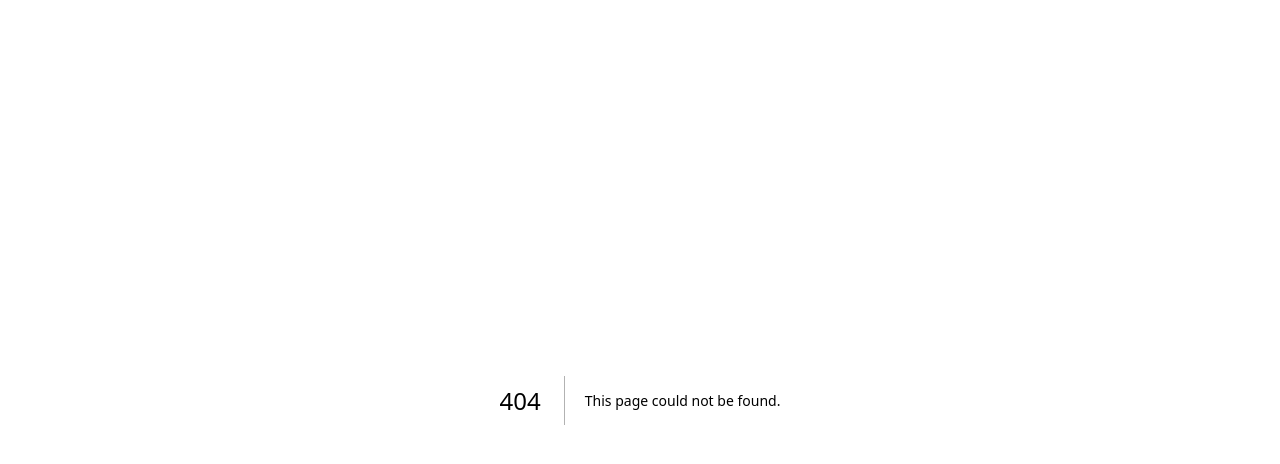
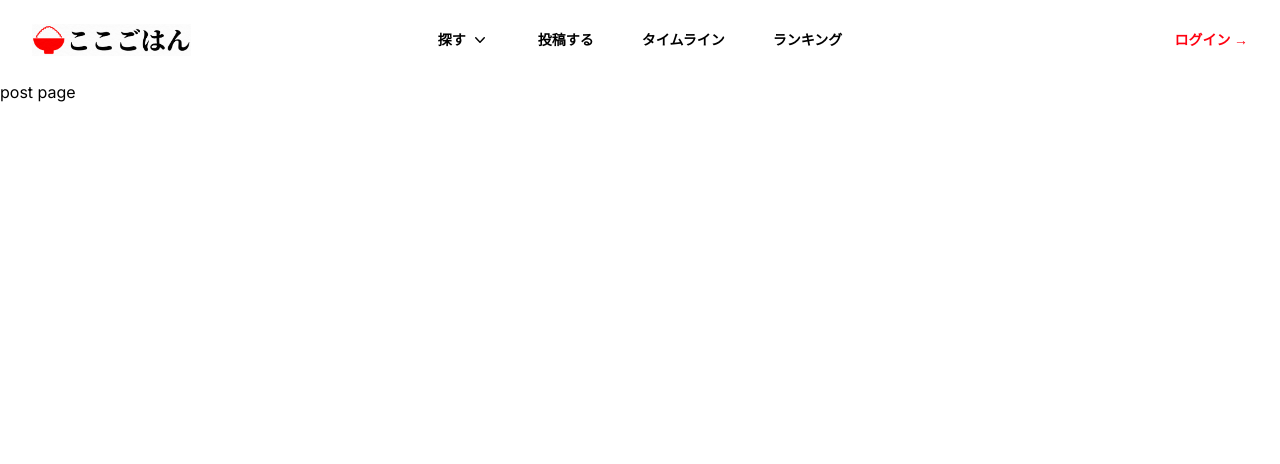
Before and after one commit to kohta9521/Kokogohan-Web-App, a Next.js app: page /post in a window 1280 px wide. Before the commit this address had no page. Shown: the top 464 px of the page. Built offline with nearby package versions, Linux system fonts and the light colour scheme.

Commit message:
add all page

```diff
--- a/src/app/login/page.tsx
+++ b/src/app/login/page.tsx
@@ -1,6 +1,6 @@
+import React from 'react'
 import Image from 'next/image'
 import Link from 'next/link'
-import React from 'react'
 
 // components import
 
--- /dev/null
+++ b/src/app/post/page.tsx
@@ -0,0 +1,15 @@
+import React from "react";
+
+// components import
+import BasicLayout from "@/components/templates/BasicLayout";
+
+
+const Post = () => {
+    return (
+        <BasicLayout>
+            <h1>post page</h1>
+        </BasicLayout>
+    )
+}
+
+export default Post
--- /dev/null
+++ b/src/app/ranking/page.tsx
@@ -0,0 +1,15 @@
+import React from "react";
+
+// components import
+import BasicLayout from "@/components/templates/BasicLayout";
+
+
+const Ranking = () => {
+    return (
+        <BasicLayout>
+            <h1>ranking page</h1>
+        </BasicLayout>
+    )
+}
+
+export default Ranking
--- /dev/null
+++ b/src/app/search/conditinalsearch/page.tsx
@@ -0,0 +1,16 @@
+import React from 'react'
+
+
+// components import
+import BasicLayout from '@/components/templates/BasicLayout'
+
+
+const Conditinalsearch = () => {
+    return (
+        <BasicLayout>
+            <h1>conditinalsearch page</h1>
+        </BasicLayout>
+    )
+}
+
+export default Conditinalsearch
--- /dev/null
+++ b/src/app/search/nearbysearch/page.tsx
@@ -0,0 +1,16 @@
+import React from 'react'
+
+
+// components import
+import BasicLayout from '@/components/templates/BasicLayout'
+
+
+const Nearbysearch = () => {
+    return (
+        <BasicLayout>
+            <h1>nearbysearch page</h1>
+        </BasicLayout>
+    )
+}
+
+export default Nearbysearch
--- /dev/null
+++ b/src/app/timeline/page.tsx
@@ -0,0 +1,15 @@
+import React from "react";
+
+// components import
+import BasicLayout from "@/components/templates/BasicLayout";
+
+
+const Timeline = () => {
+    return (
+        <BasicLayout>
+            <h1>Timeline page</h1>
+        </BasicLayout>
+    )
+}
+
+export default Timeline
--- a/src/components/organisms/Header.tsx
+++ b/src/components/organisms/Header.tsx
@@ -108,13 +108,13 @@ const Header = () => {
                             </Transition>
                     </Popover>
 
-                    <a href="#" className="text-sm font-semibold leading-6 ttransition duration-300 hover:text-[color:var(--main-red-color)]">
+                    <a href="/post" className="text-sm font-semibold leading-6 ttransition duration-300 hover:text-[color:var(--main-red-color)]">
                         投稿する
                     </a>
-                    <a href="#" className="text-sm font-semibold leading-6 transition duration-300 hover:text-[color:var(--main-red-color)]">
+                    <a href="/timeline" className="text-sm font-semibold leading-6 transition duration-300 hover:text-[color:var(--main-red-color)]">
                         タイムライン
                     </a>
-                    <a href="#" className="text-sm font-semibold leading-6 transition duration-300 hover:text-[color:var(--main-red-color)]">
+                    <a href="/ranking" className="text-sm font-semibold leading-6 transition duration-300 hover:text-[color:var(--main-red-color)]">
                         ランキング
                     </a>
                 </Popover.Group>
```
